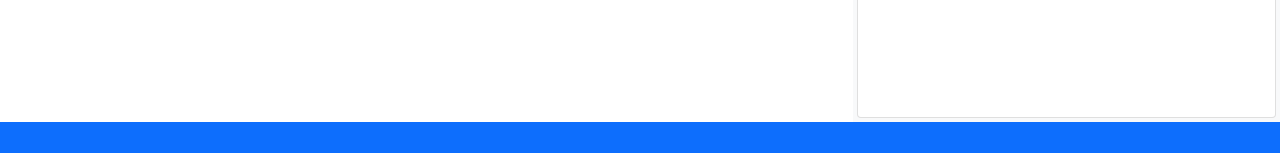
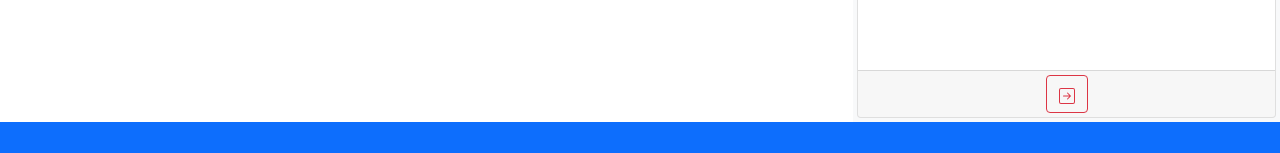
Before and after one commit to ben-jamming-reilly/osfp-gui, a React app: page / in a window 1280 px wide. Shown: the part 574-727 px from the top of the page. Built offline with nearby package versions, Linux system fonts and the light colour scheme.

Commit message:
Info panel gets a close button

```diff
--- a/src/js/components/InfoPanel.js
+++ b/src/js/components/InfoPanel.js
@@ -12,6 +12,7 @@ import Button from "react-bootstrap/Button";
 // icon
 import GraphIcon from "../icons/Graph";
 import TableIcon from "../icons/Table";
+import ArrowBowRight from "../icons/ArrowBoxRight";
 
 const InfoPanel = () => {
   const [isTableView, setIsTableView] = useState(false);
@@ -35,6 +36,11 @@ const InfoPanel = () => {
         </ButtonGroup>
       </Card.Header>
       <Card.Body>{isTableView ? <TablesInfo /> : <TopologyInfo />}</Card.Body>
+      <Card.Footer className='text-muted text-center my-0 py-1'>
+        <Button variant='outline-danger'>
+          <ArrowBowRight />
+        </Button>
+      </Card.Footer>
     </Card>
   );
 };
--- a/src/js/components/Router.js
+++ b/src/js/components/Router.js
@@ -14,7 +14,7 @@ const Router = ({ x, y, name }) => {
 
   return (
     <Fragment>
-      {true && (
+      {x > 10 && y > 10 && (
         <div
           className='position-absolute'
           ref={compRef}
--- /dev/null
+++ b/src/js/icons/ArrowBoxRight.js
@@ -0,0 +1,18 @@
+import React from "react";
+
+export default function ArrowBowRight() {
+  return (
+    <svg
+      width='16'
+      height='16'
+      fill='currentColor'
+      className='bi bi-arrow-right-square'
+      viewBox='0 0 16 16'
+    >
+      <path
+        fillRule='evenodd'
+        d='M15 2a1 1 0 0 0-1-1H2a1 1 0 0 0-1 1v12a1 1 0 0 0 1 1h12a1 1 0 0 0 1-1V2zM0 2a2 2 0 0 1 2-2h12a2 2 0 0 1 2 2v12a2 2 0 0 1-2 2H2a2 2 0 0 1-2-2V2zm4.5 5.5a.5.5 0 0 0 0 1h5.793l-2.147 2.146a.5.5 0 0 0 .708.708l3-3a.5.5 0 0 0 0-.708l-3-3a.5.5 0 1 0-.708.708L10.293 7.5H4.5z'
+      />
+    </svg>
+  );
+}
```
